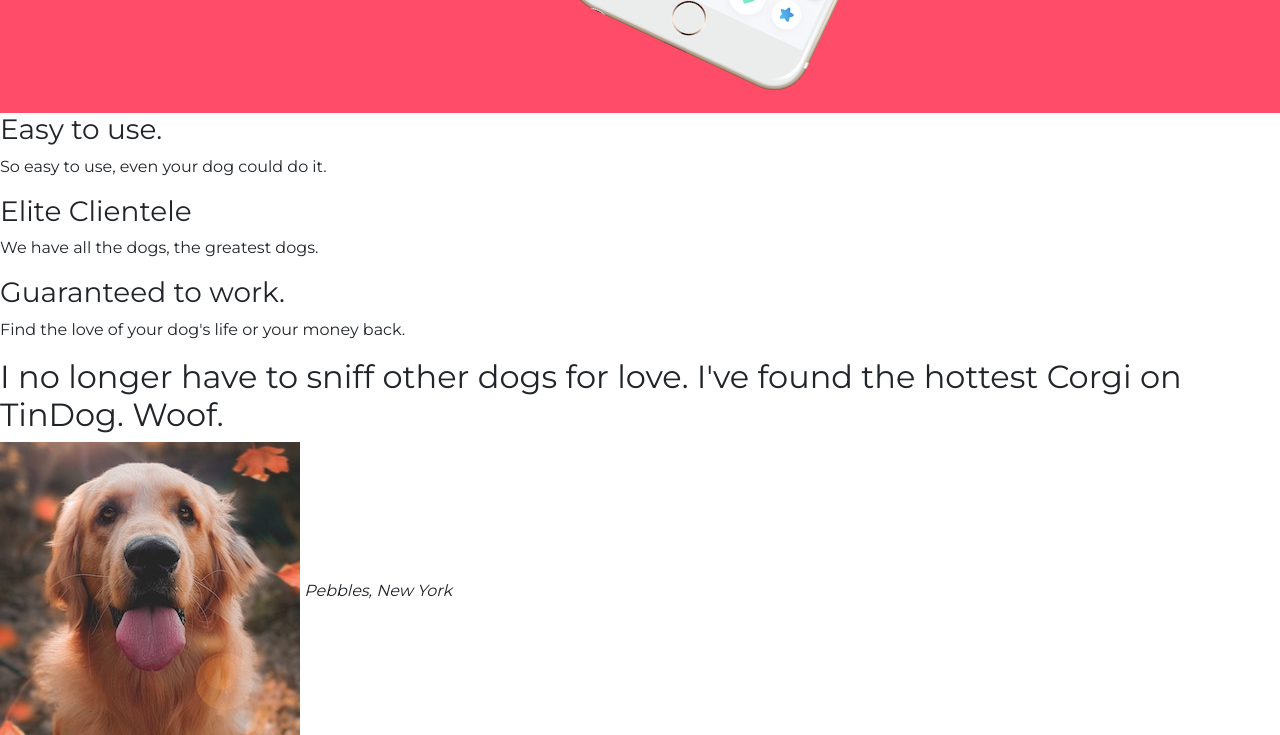
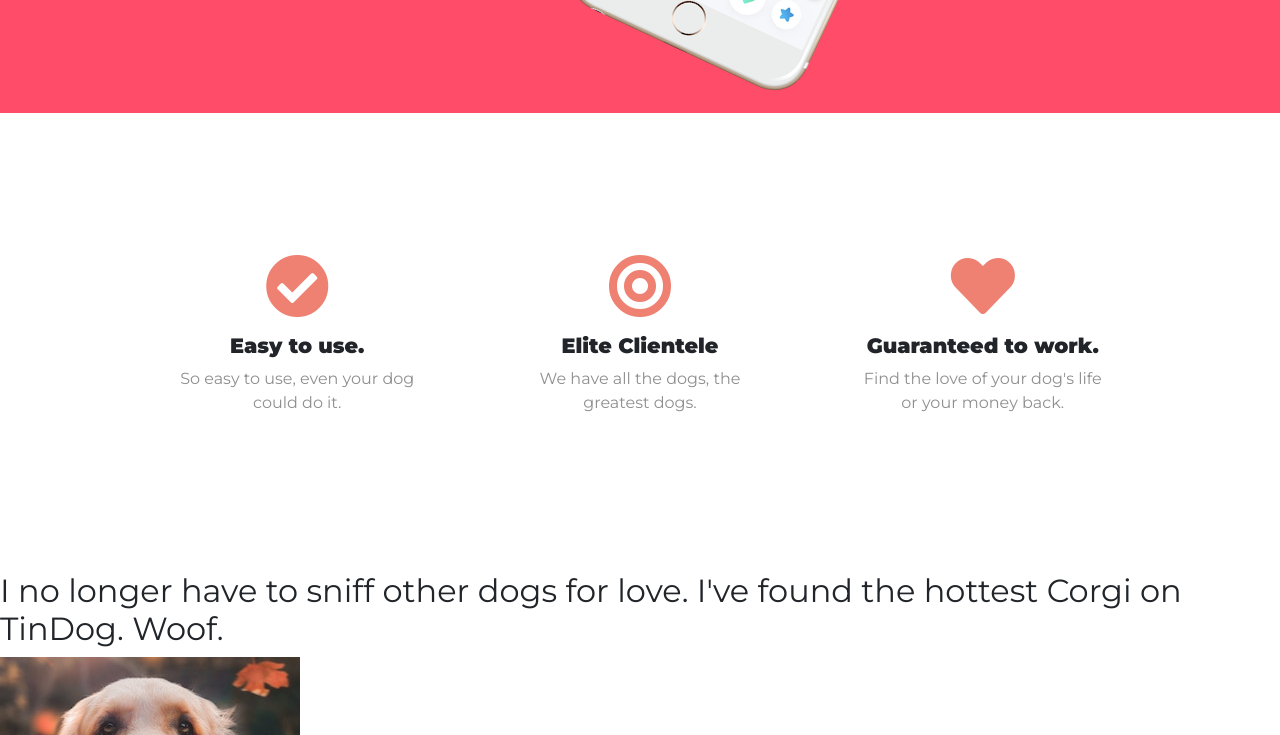
Before and after one commit to MikitaAleksandrovich/TinDog-site, a plain HTML site: page index.html in a window 1280 px wide. Shown: the part 630-1365 px from the top of the page. Drawn offline with nearby package versions, Linux system fonts and the light colour scheme.

Commit message:
Creating a Feature Section
Styling a Feature Section using Bootstrap grid system and icons from https://fontawesome.com/.
This section is also adaptive, so when make screen smaller, there will be displayed one feature after another.

  <section id="features">
  <div class="row">
    <div class="feature-box col-lg-4">
      <i class="icon fas fa-check-circle fa-4x"></i>
      <h3 class="feature-name"> Easy to use.</h3>
      <p>So easy to use, even your dog could do it.</p>
    </div>

    <div class="feature-box col-lg-4">
      <i class="icon fas fa-bullseye fa-4x"></i>
      <h3 class="feature-name">Elite Clientele</h3>
      <p>We have all the dogs, the greatest dogs.</p>
    </div>

    <div class="feature-box col-lg-4">
      <i class="icon fas fa-heart fa-4x"></i>
      <h3>Guaranteed to work.</h3>
      <p>Find the love of your dog's life or your money back.</p>
    </div>
  </div>
  </section>

```diff
--- a/index.html
+++ b/index.html
@@ -72,14 +72,27 @@
 
   <section id="features">
 
-    <h3>Easy to use.</h3>
-    <p>So easy to use, even your dog could do it.</p>
+  <div class="row">
+    <div class="feature-box col-lg-4">
+      <i class="icon fas fa-check-circle fa-4x"></i>
+      <h3 class="feature-name"> Easy to use.</h3>
+      <p>So easy to use, even your dog could do it.</p>
+    </div>
 
-    <h3>Elite Clientele</h3>
-    <p>We have all the dogs, the greatest dogs.</p>
+    <div class="feature-box col-lg-4">
+      <i class="icon fas fa-bullseye fa-4x"></i>
+      <h3 class="feature-name">Elite Clientele</h3>
+      <p>We have all the dogs, the greatest dogs.</p>
+    </div>
 
-    <h3>Guaranteed to work.</h3>
-    <p>Find the love of your dog's life or your money back.</p>
+    <div class="feature-box col-lg-4">
+      <i class="icon fas fa-heart fa-4x"></i>
+      <h3>Guaranteed to work.</h3>
+      <p>Find the love of your dog's life or your money back.</p>
+    </div>
+
+  </div>
+
 
   </section>
 
--- a/styles.css
+++ b/styles.css
@@ -16,6 +16,16 @@ h1 {
     line-height: 1.5;
     font-family: "Montserrat";
     font-weight: 900;
+}
+
+h3 {
+    font-family: "Montserrat";
+    font-weight: 900;
+    font-size: 1.3rem;
+}
+
+p {
+    color: #8f8f8f;
 }
 
 
@@ -55,3 +65,24 @@ h1 {
     width: 60%;
     transform: rotate(25deg);
 }
+
+/* Features Section */
+
+#features {
+    padding: 7% 11%;
+}
+
+.feature-box {
+    text-align: center;
+    padding: 5%;
+}
+
+
+.icon {
+    color: #ef8172;
+    margin-bottom: 1rem;
+}
+
+.icon:hover {
+    color: #ff4c68;
+}
```
